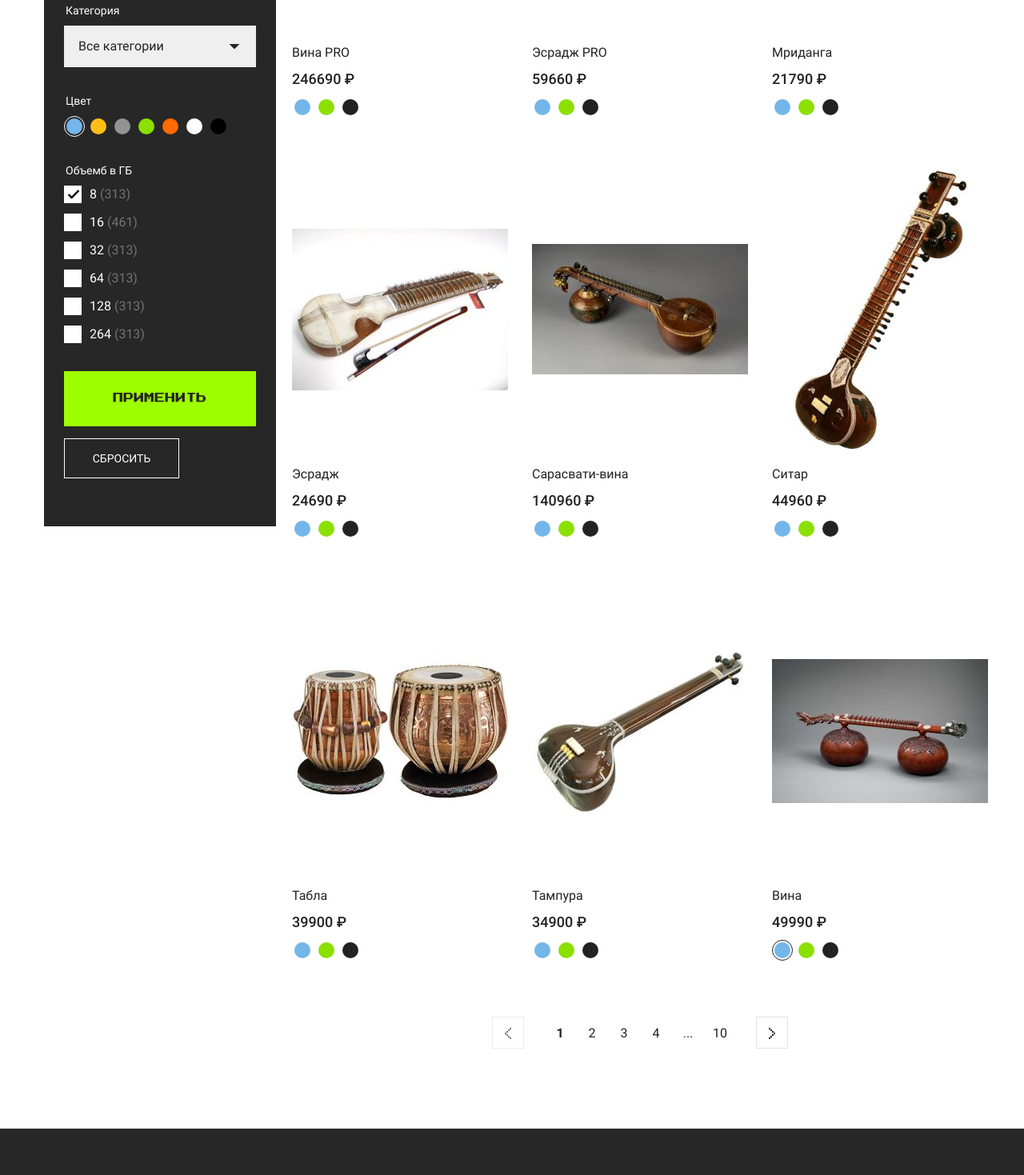
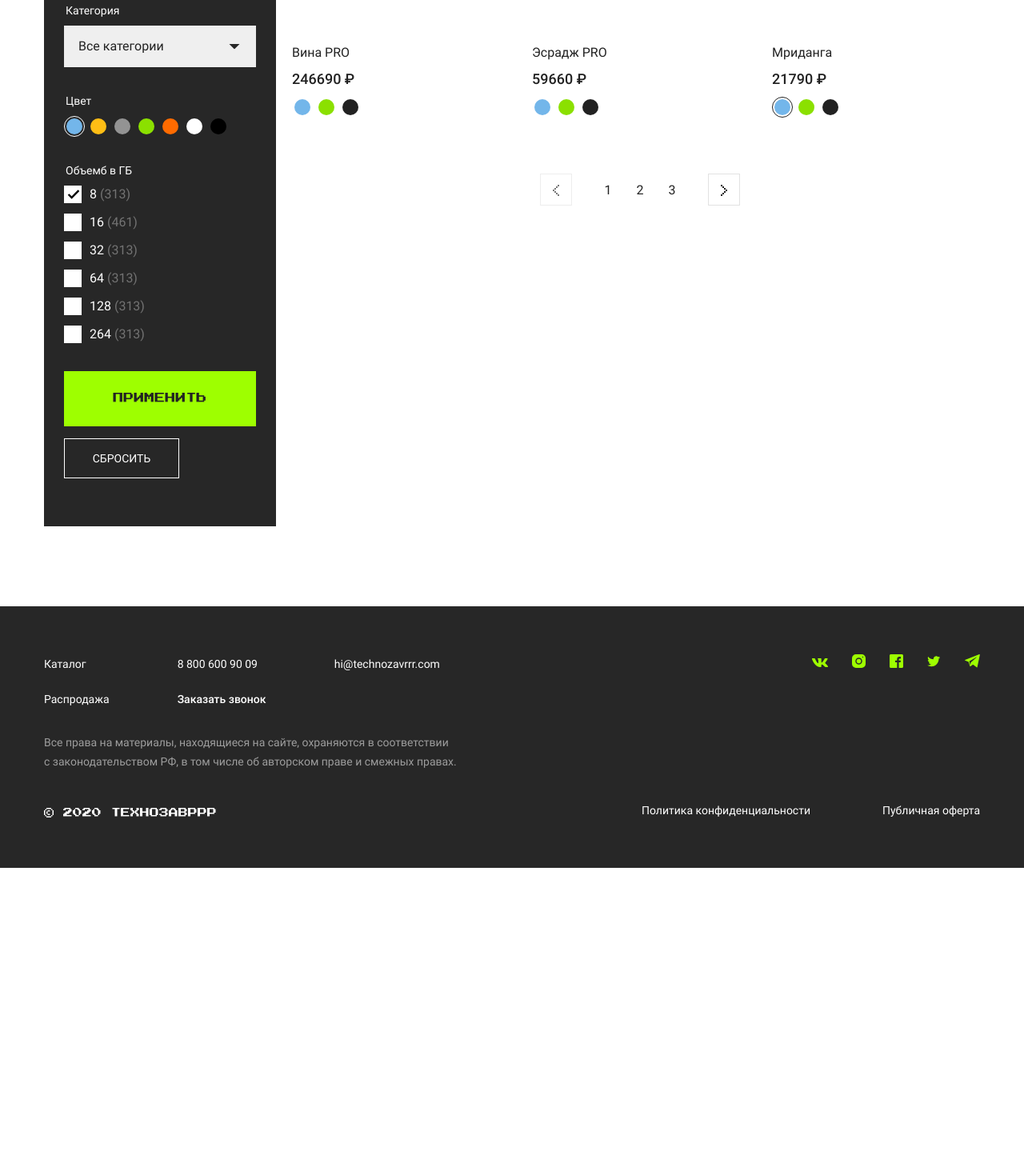
Before and after one commit to NaradaDas/Vue, a Vue app: page / in a window 1280 px wide. Shown: the part 540-2009 px from the top of the page at 80% size. After the commit the page ends 1625 px from the top, so only its background shows below. Built offline with nearby package versions, Linux system fonts and the light colour scheme.

Commit message:
add changes

```diff
--- a/src/App.vue
+++ b/src/App.vue
@@ -1,63 +1,33 @@
 <template>
   <section class="catalog">
 
-    <ProductList :products="products" ></ProductList>
-
-    <ul class="catalog__pagination pagination">
-      <li class="pagination__item">
-        <a
-          class="pagination__link pagination__link--arrow pagination__link--disabled"
-          aria-label="Предыдущая страница"
-        >
-          <svg width="8" height="14" fill="currentColor">
-            <use xlink:href="#icon-arrow-left"></use>
-          </svg>
-        </a>
-      </li>
-      <li class="pagination__item">
-        <a class="pagination__link pagination__link--current"> 1 </a>
-      </li>
-      <li class="pagination__item">
-        <a class="pagination__link" href="#"> 2 </a>
-      </li>
-      <li class="pagination__item">
-        <a class="pagination__link" href="#"> 3 </a>
-      </li>
-      <li class="pagination__item">
-        <a class="pagination__link" href="#"> 4 </a>
-      </li>
-      <li class="pagination__item">
-        <a class="pagination__link" href="#"> ... </a>
-      </li>
-      <li class="pagination__item">
-        <a class="pagination__link" href="#"> 10 </a>
-      </li>
-      <li class="pagination__item">
-        <a
-          class="pagination__link pagination__link--arrow"
-          href="#"
-          aria-label="Следующая страница"
-        >
-          <svg width="8" height="14" fill="currentColor">
-            <use xlink:href="#icon-arrow-right"></use>
-          </svg>
-        </a>
-      </li>
-    </ul>
+    <ProductList :products="products" />
+<BasePagination :count="countProducts"  :per-page="productsPerPage" v-model="page" />
   </section>
 </template>
 
 <script>
 import products from './data/products';
 import ProductList from './components/ProductList.vue';
+import BasePagination from './components/BasePagination.vue';
 
 export default {
   name: 'App',
-  components: { ProductList },
+  components: { ProductList, BasePagination },
   data() {
     return {
-      products,
+      page: 1,
+      productsPerPage: 3,
     };
+  },
+  computed: {
+    products() {
+      const offset = (this.page - 1) * this.productsPerPage;
+      return products.slice(offset, offset + this.productsPerPage);
+    },
+    countProducts() {
+      return products.length;
+    },
   },
 };
 </script>
--- /dev/null
+++ b/src/components/BasePagination.vue
@@ -0,0 +1,51 @@
+<template lang="">
+  <ul class="catalog__pagination pagination">
+    <li class="pagination__item">
+      <a
+        class="pagination__link pagination__link--arrow pagination__link--disabled"
+        aria-label="Предыдущая страница"
+
+      >
+        <svg width="8" height="14" fill="currentColor">
+          <use xlink:href="#icon-arrow-left"></use>
+        </svg>
+      </a>
+    </li>
+    <li class="pagination__item" v-for="pageNumber in pages" :key="pageNumber">
+      <a href="#"
+      @click="paginate(pageNumber)"
+        class="pagination__link"
+        :class="{ 'pagination__link--current': pageNumber === page }" >
+        {{ pageNumber }}
+      </a>
+    </li>
+
+    <li class="pagination__item">
+      <a class="pagination__link pagination__link--arrow" href="#" aria-label="Следующая страница">
+        <svg width="8" height="14" fill="currentColor">
+          <use xlink:href="#icon-arrow-right"></use>
+        </svg>
+      </a>
+    </li>
+  </ul>
+</template>
+<script>
+export default {
+  model: {
+    prop: 'page',
+    event: 'paginate',
+  },
+  props: ['page', 'count', 'perPage'],
+  computed: {
+    pages() {
+      return Math.ceil(this.count / this.perPage);
+    },
+  },
+  methods: {
+    paginate(pageNumber) {
+      this.$emit('paginate', pageNumber);
+    },
+  },
+};
+</script>
+<style lang=""></style>
--- a/src/components/ProductItem.vue
+++ b/src/components/ProductItem.vue
@@ -1,19 +1,42 @@
 <template lang="">
-  <li class="catalog__item" > <a class="catalog__pic" href="#"> <img
-  style="object-fit:contain;" :src="product.image" :alt="product.title"> </a> <h3
-  class="catalog__title"> <a href="#">{{ product.title }}</a> </h3> <span
-  class="catalog__price">{{ product.price }}
-  ₽</span> <ul class="colors colors--black"> <li class="colors__item"> <label for="name"
-  class="colors__label"> <input id="name" class="colors__radio sr-only" type="radio"
-  name="color-1" value="#73B6EA" checked="" /> <span class="colors__value"
-  style="background-color: #73b6ea"> </span> </label> </li> <li class="colors__item">
-  <label for="name" class="colors__label"> <input class="colors__radio sr-only"
-  type="radio" name="color-1" value="#8BE000" /> <span class="colors__value"
-  style="background-color: #8be000"> </span> </label> </li> <li class="colors__item">
-  <label for="name" class="colors__label"> <input class="colors__radio sr-only"
-  type="radio" name="color-1" value="#222" /> <span class="colors__value"
-  style="background-color: #222"> </span> </label> </li> </ul> </li>
+  <li class="catalog__item">
+    <a class="catalog__pic" href="#">
+      <img style="object-fit: contain" :src="product.image" :alt="product.title" />
+    </a>
+    <h3 class="catalog__title">
+      <a href="#">{{ product.title }}</a>
+    </h3>
+    <span class="catalog__price">{{ product.price }} ₽</span>
+    <ul class="colors colors--black">
+      <li class="colors__item">
+        <label for="name" class="colors__label">
+          <input
+            id="name"
+            class="colors__radio sr-only"
+            type="radio"
+            name="color-1"
+            value="#73B6EA"
+            checked=""
+          />
+          <span class="colors__value" style="background-color: #73b6ea"> </span>
+        </label>
+      </li>
+      <li class="colors__item">
+        <label for="name" class="colors__label">
+          <input class="colors__radio sr-only" type="radio" name="color-1" value="#8BE000" />
+          <span class="colors__value" style="background-color: #8be000"> </span>
+        </label>
+      </li>
+      <li class="colors__item">
+        <label for="name" class="colors__label">
+          <input class="colors__radio sr-only" type="radio" name="color-1" value="#222" />
+          <span class="colors__value" style="background-color: #222"> </span>
+        </label>
+      </li>
+    </ul>
+  </li>
 </template>
+
 <script>
 export default {
   props: ['product', 'index'],
--- a/src/main.js
+++ b/src/main.js
@@ -1,9 +1,9 @@
 import { createApp } from 'vue';
 import App from './App.vue';
-import showMessage from './js/alert';
-import { messageFirst, messageSecond } from './js/messages';
+// import showMessage from './js/alert';
+// import { messageFirst, messageSecond } from './js/messages';
 
 createApp(App).mount('#app');
 
-showMessage(messageFirst);
-showMessage(messageSecond);
+// showMessage(messageFirst);
+// showMessage(messageSecond);
```
